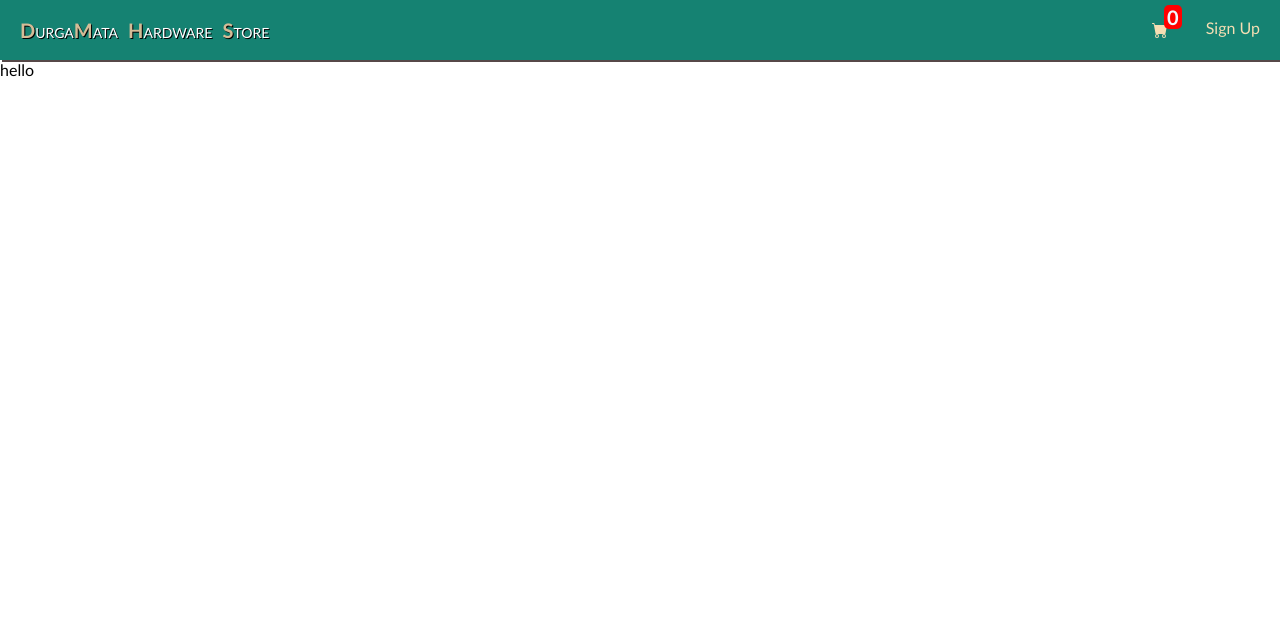
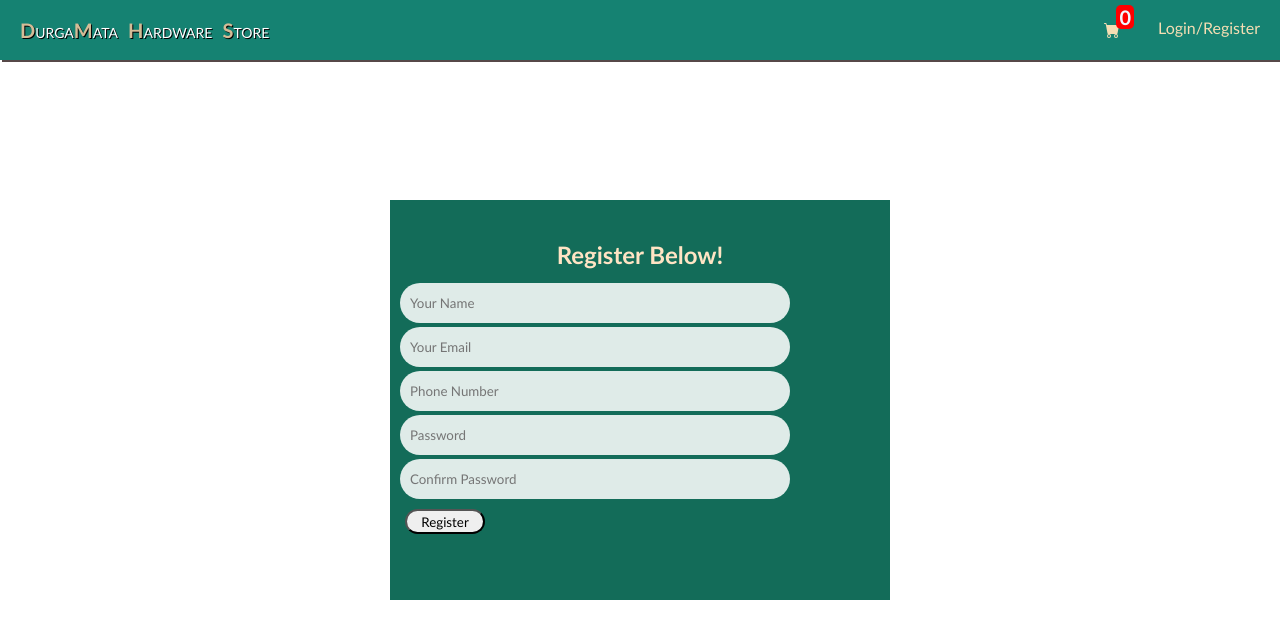
Before and after one commit to Shreya-Jash/Shopping_Cart, a React (Create React App) app: page /Register in a window 1280 px wide. Shown: the top 638 px of the page. Built offline with nearby package versions, Linux system fonts and the light colour scheme.

Commit message:
new_register

```diff
--- a/package.json
+++ b/package.json
@@ -12,6 +12,7 @@
     "react-icons": "^4.4.0",
     "react-router-dom": "^6.3.0",
     "react-scripts": "5.0.1",
+    "use-history": "^1.4.1",
     "web-vitals": "^2.1.4"
   },
   "scripts": {
--- a/src/Pages/Register.css
+++ b/src/Pages/Register.css
@@ -0,0 +1,40 @@
+.register{
+    background-color:rgb(19, 108, 89);
+    height: 400px;
+    width: 500px;
+    position: absolute;
+    top: 50%;
+    left: 50%;
+    margin-right: -50%;
+    transform: translate(-50%, -50%);
+    padding-top:40px;
+}
+
+.register_header{
+    color: bisque;
+    text-align: center;
+    padding-bottom: 10px;
+}
+
+.register_form{
+    display: flex;
+    flex-direction: column;
+    width: 400px;
+}
+
+.register_input{
+    background-color: rgba(255, 255, 255, 0.864);
+    margin: 4px 0px 0px 10px;
+    border-radius: 20px;
+    height: 40px;
+    padding: 10px;
+    border: none;
+}
+
+.register_button{
+    width: 80px;
+    height: 25px;
+    margin-top: 10px;
+    margin-left: 15px;
+    border-radius: 16px;
+}
--- a/src/Pages/Register.js
+++ b/src/Pages/Register.js
@@ -1,12 +1,103 @@
-import React from 'react'
-
+import React,{useState} from "react";
+import { useHistory } from "react-router-dom";
+import "../Pages/Register.css"
 
 function Register() {
+  const [userRegistration,setUserRegistration]=useState({
+    name:"",
+    email:"",
+    phoneNumber:"",
+    password:"",
+    cpassword:""
+  })
+
+  const [record,setRecord]=useState([])
+
+  function onChange(e)
+  {
+    const name=e.target.name
+    const value=e.target.value
+
+    setUserRegistration({...userRegistration,[name] :value})
+  }
+
+  function handleSubmit(e)
+  {
+    e.preventDefault()
+
+    const newRecord={...userRegistration, id: new Date().getTime().toString()}
+    setRecord([...record,newRecord])
+  }
+
   return (
-    <div>
-        <p>hello</p>
+    <div className="register">
+      <h2 className="register_header">Register Below!</h2>
+      <form autoComplete="off" className="register_form" onSubmit={handleSubmit}>
+
+        <input
+          type="text"
+          placeholder="Your Name"
+          className="register_input"
+          id="name"
+          name="name"
+          onChange={onChange}
+          value={userRegistration.name}
+        />
+
+        <input
+          type="email"
+          placeholder="Your Email"
+          className="register_input"
+          id="email"
+          name="email"
+          onChange={onChange}
+          value={userRegistration.email}
+        />
+
+        <input
+          type="number"
+          placeholder="Phone Number"
+          className="register_input"
+          id="phoneNumber"
+          name="phoneNumber"
+          onChange={onChange}
+          value={userRegistration.phoneNumber}
+        />
+
+        {/* <input
+          type="date"
+          placeholder="Date of Birth"
+          className="register_input"
+          id="date"
+          onChange={onChange}
+        /> */}
+
+        <input
+          type="password"
+          placeholder="Password"
+          className="register_input"
+          id="password"
+          name="password"
+          onChange={onChange}
+          value={userRegistration.password}
+        />
+
+        <input
+          type="password"
+          placeholder="Confirm Password"
+          className="register_input"
+          id="cpassword"
+          name="cpassword"
+          onChange={onChange}
+          value={userRegistration.cpassword}
+        />
+
+        <button type="submit" className="register_button" id="registerButton">
+          Register
+        </button>
+      </form>
     </div>
-  )
+  );
 }
 
-export default Register
+export default Register;
--- a/src/components/Navbar.js
+++ b/src/components/Navbar.js
@@ -25,7 +25,7 @@ export default function Navbar({size}) {
                     <NavLink to="/Cart" className='cart'><BsFillCartFill /><span>{size}</span></NavLink>
                 </li>
                 <li>
-                    <NavLink to="/SignUp" className='signUp'>Sign Up</NavLink>
+                    <NavLink to="/SignUp" className='signUp'>Login/Register</NavLink>
                 </li>
             </ul>
         </div>
```
Also changed, not shown: 1 other file (tests, documents, lock files or other folders).
